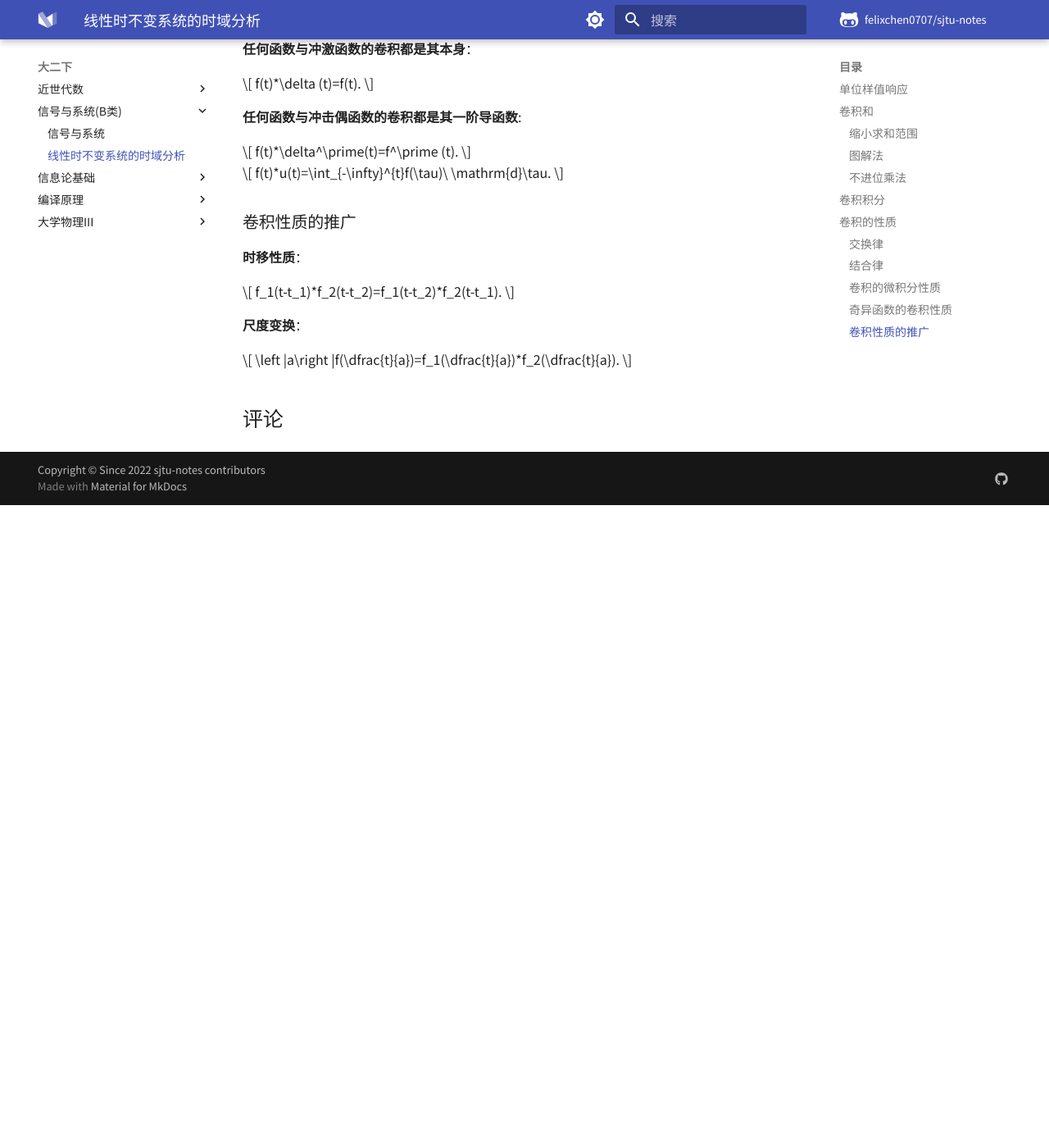
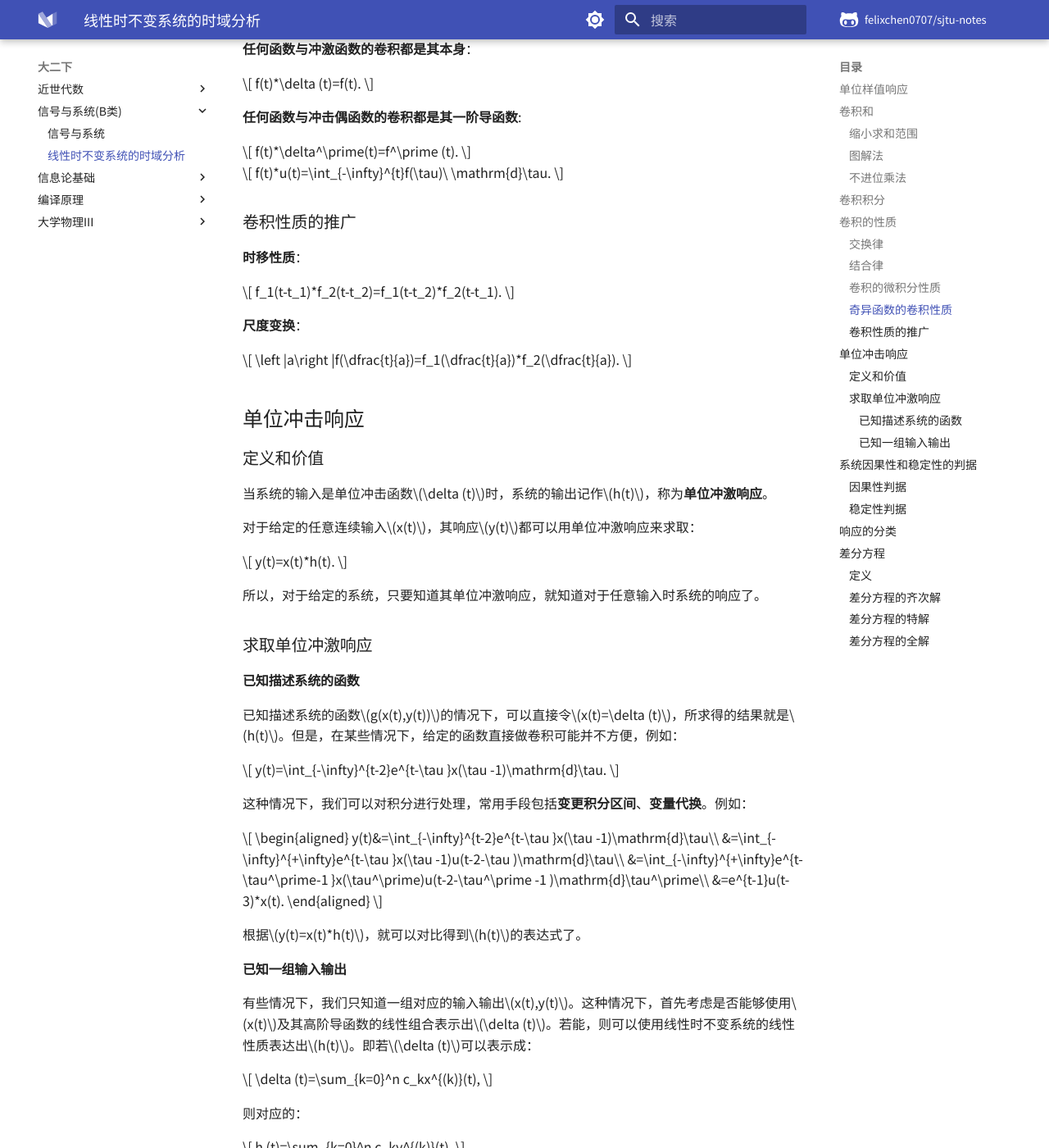
Before and after one commit to glimmeringlight/sjtu-notes, an MkDocs documentation site: the page built from docs/notes/grade2-2/ICE2501/002.md, in a window 1280 px wide and 1400 px high, scrolled down 3744 px. Shown: the whole window at 82% size. Built offline with MkDocs 1.6.1 and Material for MkDocs 9.7.7, drawn with Linux system fonts in a browser that asks for light colours; a script that is not in the unit is left out; comment, search, counter and statistics services are not loaded; before the commit the page ends 4360 px from its top, so only the background shows below that; some of the changed text lies outside the part shown.

Commit message:
0307信号与系统

```diff
--- a/docs/notes/grade2-2/ICE2501/002.md
+++ b/docs/notes/grade2-2/ICE2501/002.md
@@ -138,3 +138,119 @@ $$
 $$
 \left |a\right |f(\dfrac{t}{a})=f_1(\dfrac{t}{a})*f_2(\dfrac{t}{a}).
 $$
+
+## 单位冲击响应
+
+### 定义和价值
+
+当系统的输入是单位冲击函数$\delta (t)$时，系统的输出记作$h(t)$，称为**单位冲激响应**。
+
+对于给定的任意连续输入$x(t)$，其响应$y(t)$都可以用单位冲激响应来求取：
+
+$$
+y(t)=x(t)*h(t).
+$$
+
+所以，对于给定的系统，只要知道其单位冲激响应，就知道对于任意输入时系统的响应了。
+
+### 求取单位冲激响应
+
+#### 已知描述系统的函数
+
+已知描述系统的函数$g(x(t),y(t))$的情况下，可以直接令$x(t)=\delta (t)$，所求得的结果就是$h(t)$。但是，在某些情况下，给定的函数直接做卷积可能并不方便，例如：
+
+$$
+y(t)=\int_{-\infty}^{t-2}e^{t-\tau }x(\tau -1)\mathrm{d}\tau.
+$$
+
+这种情况下，我们可以对积分进行处理，常用手段包括**变更积分区间**、**变量代换**。例如：
+
+$$
+\begin{aligned}
+y(t)&=\int_{-\infty}^{t-2}e^{t-\tau }x(\tau -1)\mathrm{d}\tau\\
+&=\int_{-\infty}^{+\infty}e^{t-\tau }x(\tau -1)u(t-2-\tau )\mathrm{d}\tau\\
+&=\int_{-\infty}^{+\infty}e^{t-\tau^\prime-1 }x(\tau^\prime)u(t-2-\tau^\prime -1 )\mathrm{d}\tau^\prime\\
+&=e^{t-1}u(t-3)*x(t).
+\end{aligned}
+$$
+
+根据$y(t)=x(t)*h(t)$，就可以对比得到$h(t)$的表达式了。
+
+#### 已知一组输入输出
+
+有些情况下，我们只知道一组对应的输入输出$x(t),y(t)$。这种情况下，首先考虑是否能够使用$x(t)$及其高阶导函数的线性组合表示出$\delta (t)$。若能，则可以使用线性时不变系统的线性性质表达出$h(t)$。即若$\delta (t)$可以表示成：
+
+$$
+\delta (t)=\sum_{k=0}^n c_kx^{(k)}(t),
+$$
+
+则对应的：
+
+$$
+h (t)=\sum_{k=0}^n c_ky^{(k)}(t).
+$$
+
+## 系统因果性和稳定性的判据
+
+### 因果性判据
+
+对于任意输入$x(t)$，由于其输出总是$x(t)$与单位冲激响应$h(t)$的卷积，故而$h(t)$应当蕴含了系统的所有性质。
+
+因果性系统要求单位冲激响应$h(t)$满足：$\forall t<0$，有$h(t)=0$。也就是说，**任意时刻输入的任意信号总不会对过去产生影响。**
+
+### 稳定性判据
+
+稳定性要求系统对于任意有界的输入，输出也总是有界。这样的系统的单位冲激响应$h(t)$满足：$h(t)$绝对可积，也就是说：
+
+$$
+\int_{-\infty}^{+\infty}\left |h(t)\right |\mathrm{d}t\leqslant A.
+$$
+
+## 响应的分类
+
+![](/assets/images/grade2-2/030701.png)
+![](/assets/images/grade2-2/030702.png)
+![](/assets/images/grade2-2/030703.png)
+![](/assets/images/grade2-2/030704.png)
+
+## 差分方程
+
+### 定义
+
+差分方程是微分方程的离散形式。一般形式的差分方程结构如下：
+
+$$
+\sum_{k=0}^{M}y[n-k]=\sum_{k=0}^{N}y[n-k].
+$$
+
+对于这种方程，我们一般预先知道$x[n]$，并且知道$y[n]$中的**某几项**。于是，这样的方程显然就是一种**递推方程**。
+
+### 差分方程的齐次解
+
+对于一般形式的差分方程，其其次部分为：
+
+$$
+\sum_{k=0}^{M}y[n-k]=0.
+$$
+
+令$y[n]$为特征根的最高次项（$M$次方），例如，对于$ay[n]+by[n-1]+cy[n-2]$，其特征方程为：
+
+$$
+a\lambda ^2+b\lambda +c=0,
+$$
+
+根据其特征根的情况对应写出差分方程齐次部分的待定系数解：
+
+![](/assets/images/grade2-2/030705.png)
+
+### 差分方程的特解
+
+根据下表，设出特解的一般形式。
+
+![](/assets/images/grade2-2/030706.png)
+
+于是在$n\geqslant \max \{M,N\}$的情况下，带入原差分方程求出特解中的待定系数。
+
+### 差分方程的全解
+
+全解由齐次解和特解一同构成。需要注意的是，由于特解的适用范围为$n\geqslant \max \{M,N\}$而非自然数集，故对于$y[n](n< \max \{M,N\})$的项需要使用差分方程的递推关系得到。再将这些值作为条件定解出齐次解中仍然含有的待定系数。
```
Also changed, not shown: docs/assets/images/grade2-2/030701.png (added), docs/assets/images/grade2-2/030702.png (added), docs/assets/images/grade2-2/030703.png (added), docs/assets/images/grade2-2/030704.png (added), docs/assets/images/grade2-2/030705.png (added), docs/assets/images/grade2-2/030706.png (added).
